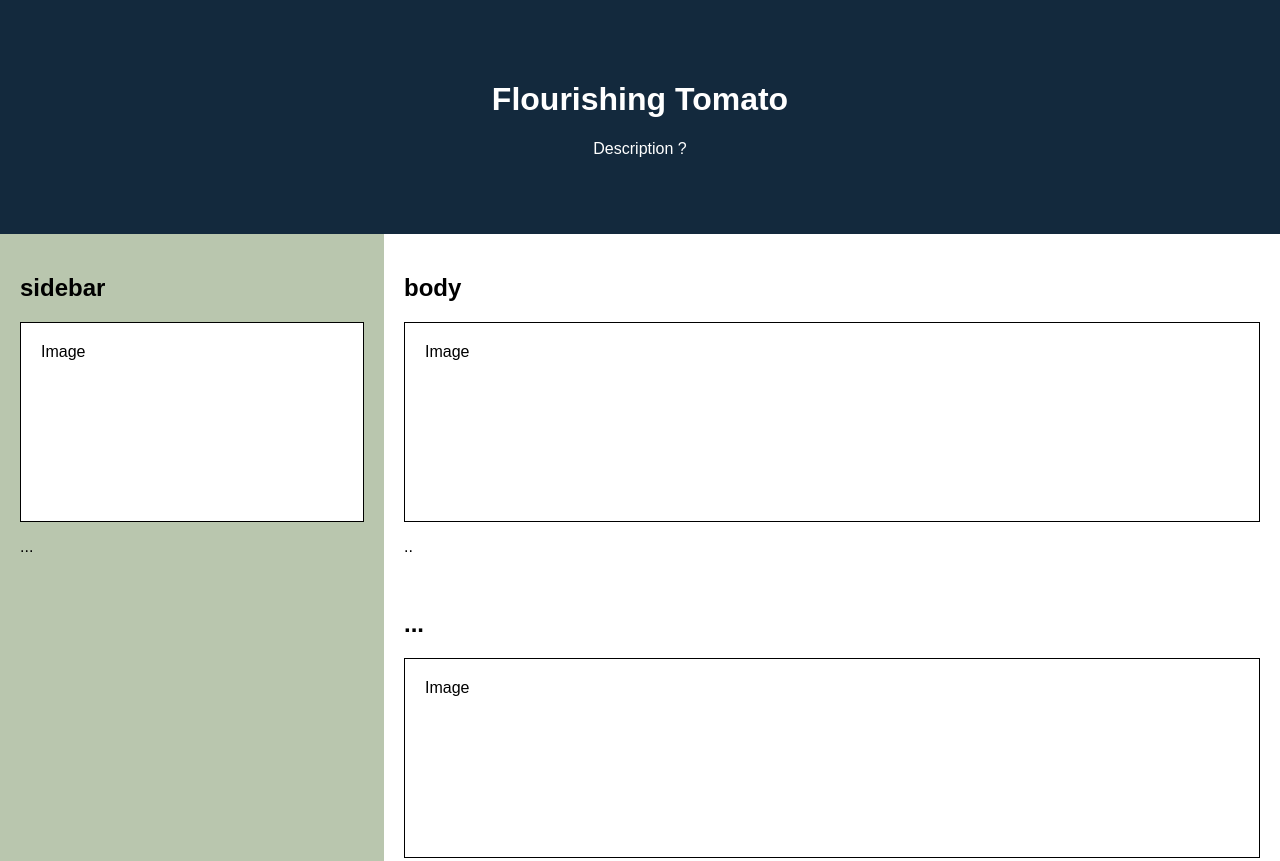
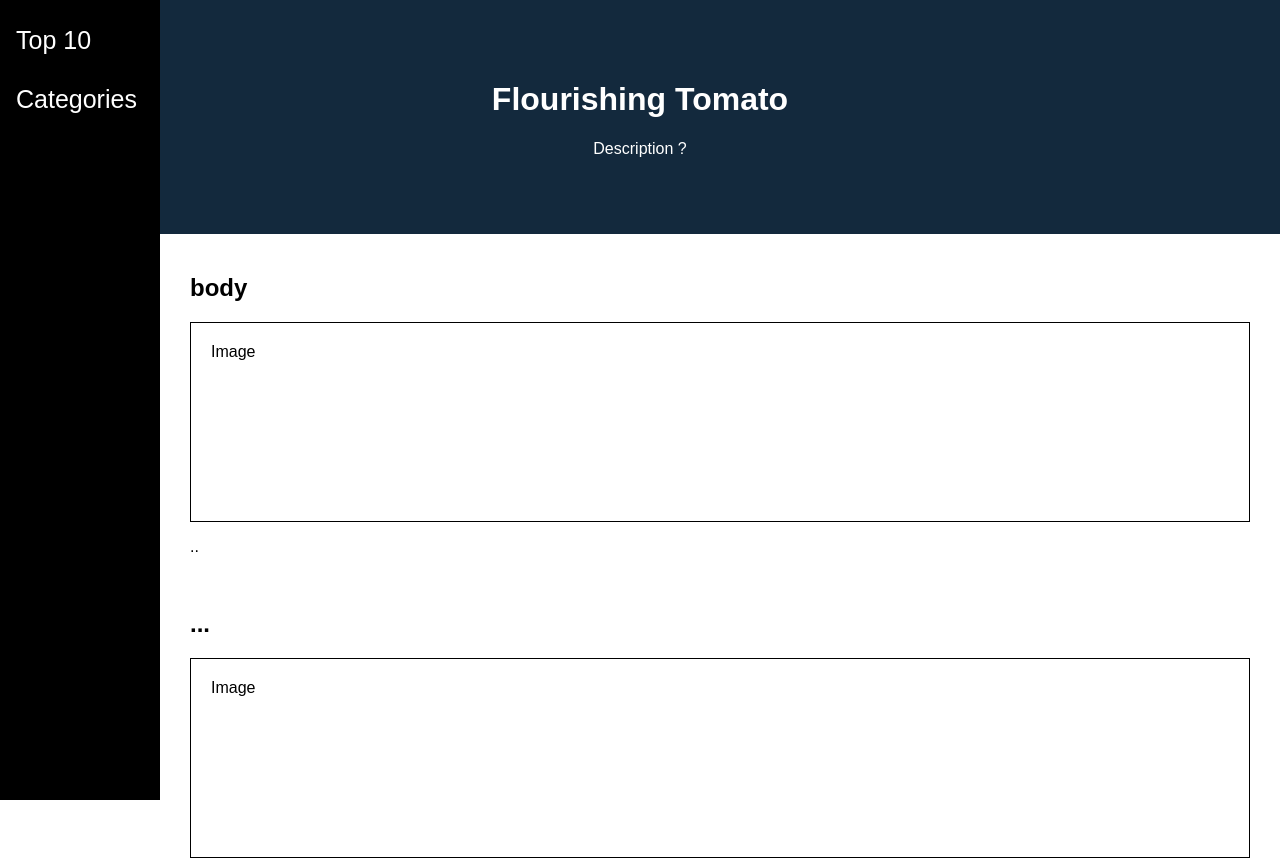
Before and after one commit to hafeezarif/Flourishing-Tomato, a plain HTML site: page index.html in a window 1280 px wide. Shown: the top 861 px of the page. Drawn offline with Linux system fonts and the light colour scheme.

Commit message:
Added Bsic Side BAr

```diff
--- a/assets/style.css
+++ b/assets/style.css
@@ -16,13 +16,8 @@
 
   main {
     display: flex;
-  }
-
-  aside {
-    flex: 30%;
-    background-color: #b9c6ae;
-    padding: 20px;
-    flex-wrap: wrap;
+    margin-left: 160px;
+    padding: 0px 10px;
   }
 
   section {
@@ -36,6 +31,30 @@
     text-align: center;
     background: #13293d;
     color: #fff;
+  }
+
+  .aside {
+    height: 100%;
+    width: 160px;
+    position: fixed;
+    z-index: 1;
+    top: 0;
+    left: 0;
+    background-color: black;
+    overflow-x: hidden;
+    padding-top: 20px;
+  }
+
+  .aside a {
+    padding: 6px 8px 6px 16px;
+    text-decoration: none;
+    font-size: 25px;
+    color: white;
+    display: block;
+  }
+
+  .aside a:hover {
+    color: #333;
   }
 
   .sample-img {
--- a/index.html
+++ b/index.html
@@ -12,10 +12,10 @@
       <p>Description ?</p>
     </header>
     <main>
-      <aside>
-        <h2>sidebar</h2>
-        <div class="sample-img">Image</div>
-        <p>...</p>
+      <aside class="aside">
+        <a href="#Top10">Top 10</a>
+        <br>
+        <a href="#Categories">Categories</a>
       </aside>
 
       <section>
```
